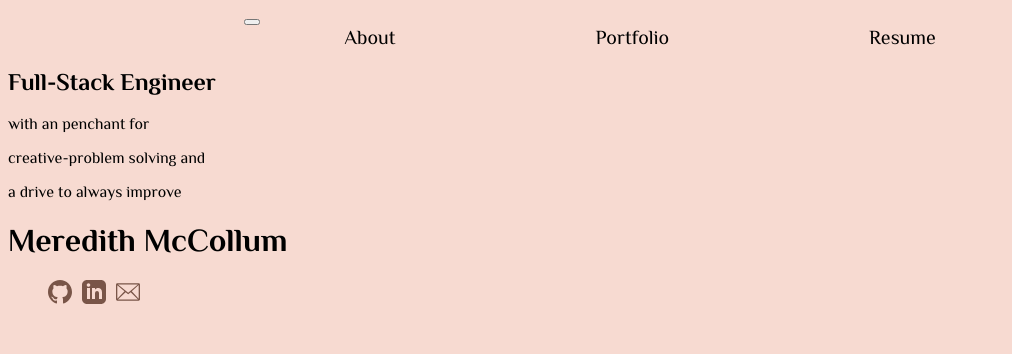
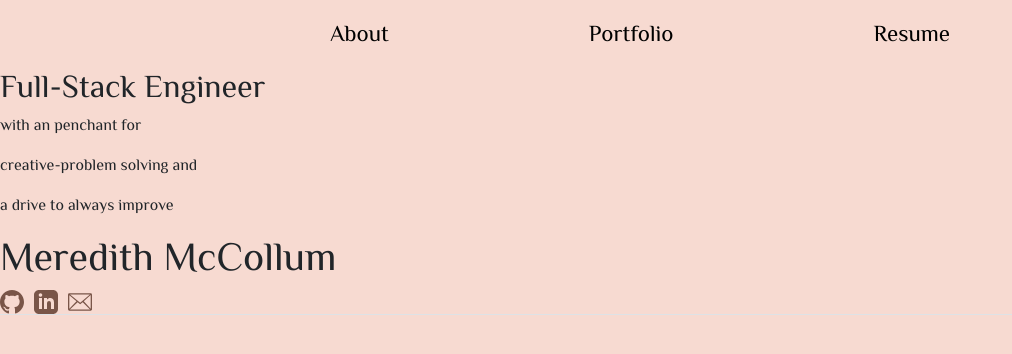
Before and after one commit to MAMcC0/meredith-mccollum, a React (Create React App) app: page / in a window 1280 px wide. Shown: the top 354 px of the page, without its empty margins (0-1012 px from the left). Built offline with nearby package versions, Linux system fonts and the light colour scheme.

Commit message:
fixed navbar responsiveness

```diff
--- a/src/App.js
+++ b/src/App.js
@@ -1,3 +1,4 @@
+import 'bootstrap/dist/css/bootstrap.min.css';
 import './App.css';
 import ContentContainer from './components/ContentContainer';
 
--- a/src/components/Navbar.js
+++ b/src/components/Navbar.js
@@ -6,11 +6,11 @@ import '../css/Navbar.css'
 
 export default function NavbarRender({ currentPage, handlePageChange }){
     return(
-        <Navbar collapseOnSelect expand='lg' id='total-nav'>
+        <Navbar collapseOnSelect expand='md' id='total-nav'>
             <Container>
                 <Navbar.Toggle aria-controls="responsive-navbar-nav"/>
                 <Navbar.Collapse id="responsive-navbar-nav">
-                    <Nav className="me-auto">
+                    <Nav className="mx-auto">
                         <Nav.Link href="#about" onClick={() => handlePageChange('About')}
                         className={currentPage === 'About' ? 'nav-link active' : 'nav-link'} id="navbar">
                             About
--- a/src/css/Navbar.css
+++ b/src/css/Navbar.css
@@ -1,16 +1,11 @@
-
 #navbar{
     text-decoration: none;
     color: black;
     padding-right: 100px;
     padding-left: 100px;
+    font-size: 23px;
 }
-a{
-    font-size: 20px;
-    -webkit-transition: all .5s ease;
-    -moz-transition: all .5s ease;
-    transition: all .5s ease;
-}
+
 #total-nav{
     display: flex;
     align-content: center;
@@ -18,7 +13,6 @@ a{
 }
 
 
-a:hover{
-    font-size: 25px;
-    font-size-adjust: 10px;
+#navbar:hover{
+    color:#ff9800;
 }
```
Also changed, not shown: src/photos/Portfolio-Avatar2-large.png (added).
